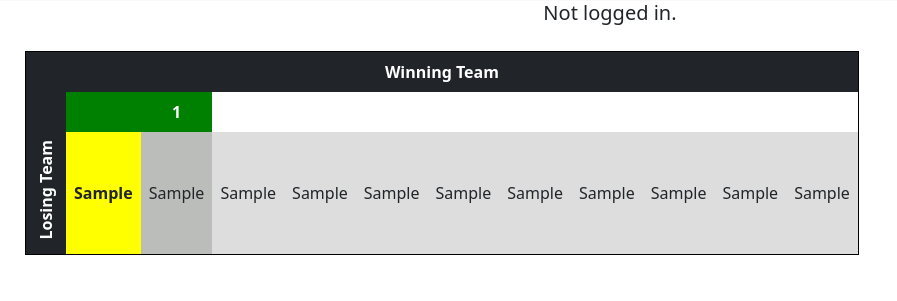
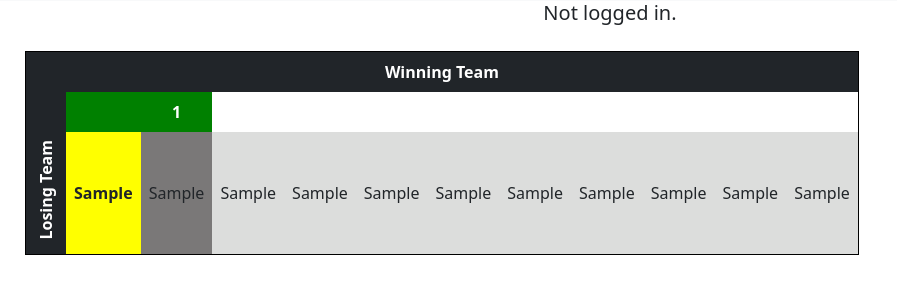
Before and after one commit to cqchisholm/March-Madness-Squares, a Django app: template MMSquares/Squares/templates/squares/homepage.html in a window 1280 px wide, with the pointer over the restyled element. Shown: the part 63-364 px from the top of the page, without its empty margins (0-897 px from the left). Run offline with Django 3.2, Linux system fonts and the light colour scheme; the template is opened without the code that fills it: most values are stand-ins (such as "Sample title", 1, 10 or a date in 2020).

Commit message:
Made the cursor a pointer on table

```diff
--- a/MMSquares/Squares/static/squares/styles.css
+++ b/MMSquares/Squares/static/squares/styles.css
@@ -31,7 +31,8 @@ span {
 
 /* The two below change the background color for the hovered box as well as the entire row */
 td:hover {
-    background-color: rgb(187, 189, 186) !important;
+    background-color: rgba(83, 81, 81, 0.712) !important;
+    cursor: pointer;
 }
 
 .pool-table tbody tr:hover {
```
